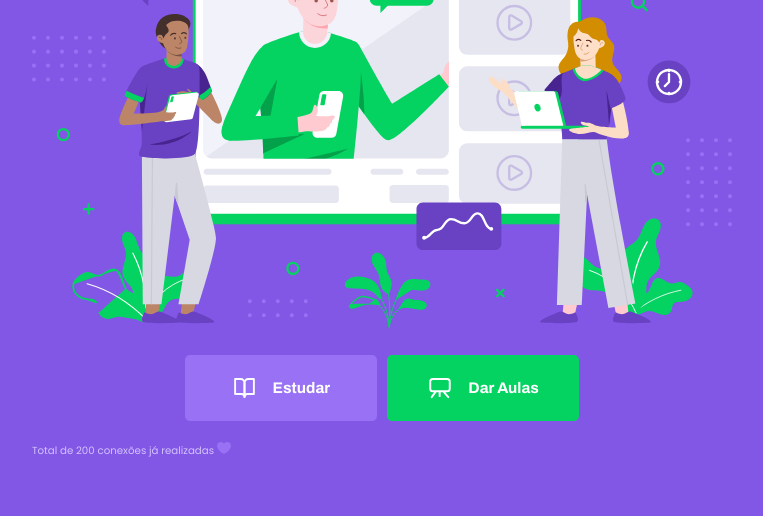
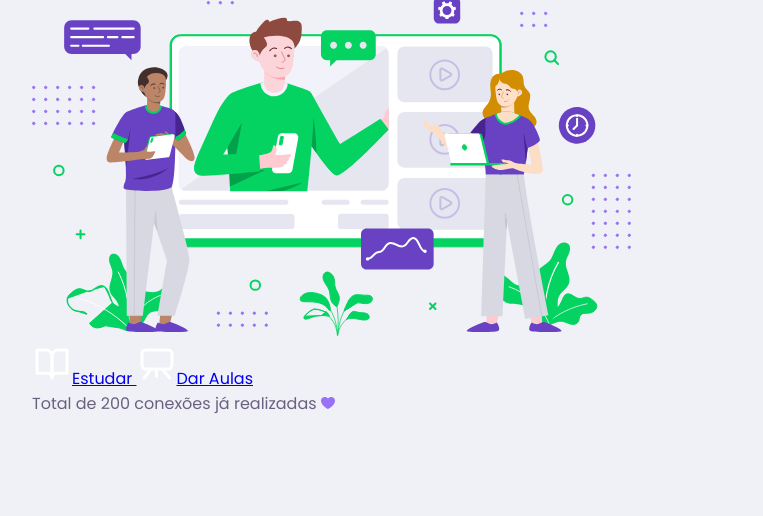
Before and after one commit to thalesmacena/NL-Week, a plain HTML site: page index.html in a window 1280 px wide. Shown: the part 284-800 px from the top of the page, without its empty margins (258-1021 px from the left). Drawn offline with Linux system fonts and the light colour scheme.

Commit message:
correção do endereço de página de estilo page-landing

```diff
--- a/index.html
+++ b/index.html
@@ -6,7 +6,7 @@
   <title>Proffy</title>
 
   <link rel="stylesheet" href="styles/main.css">
-  <link rel="stylesheet" href="styles/partials/page-lading.css">
+  <link rel="stylesheet" href="styles/partials/page-landing.css">
 
   <link href="https://fonts.googleapis.com/css2?family=Archivo:wght@400;700&amp;family=Poppins:wght@400;600&amp;display=swap" rel="stylesheet">
 </head>
```
